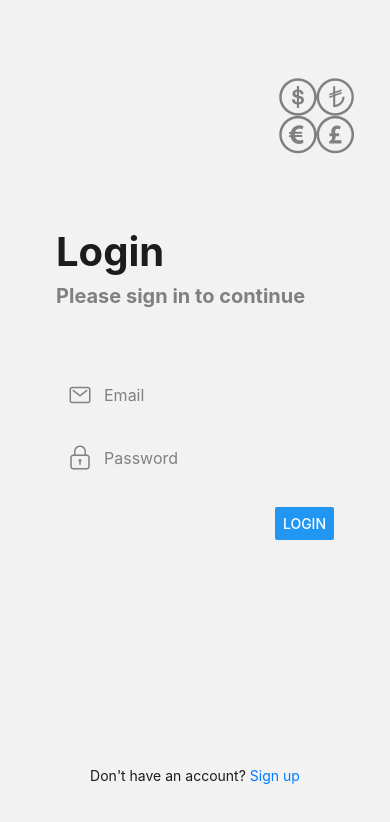
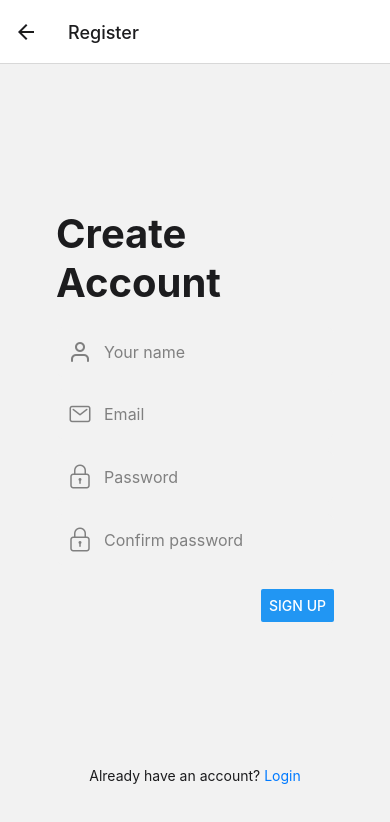
Before and after one commit to LasithaPrabodha/ExpenseTrackingAppRN, a React Native app: screen /Register in a window 390 px wide. Shown: the top 822 px of the page. Built offline with nearby package versions, Linux system fonts and the light colour scheme; no server answers.

Commit message:
renamed navigation names

```diff
--- a/Navigation.tsx
+++ b/Navigation.tsx
@@ -38,12 +38,12 @@
             <>
               <Stack.Screen
                 options={{headerShown: false}}
-                name="LoginScreen"
+                name="Login"
                 component={LoginScreen}
               />
               <Stack.Screen
                 options={{headerBackTitleVisible: false}}
-                name="RegisterScreen"
+                name="Register"
                 component={RegisterScreen}
               />
             </>
@@ -51,11 +51,11 @@
             <>
               <Stack.Screen
                 options={{headerShown: false}}
-                name="HomeScreen"
+                name="Home"
                 component={HomeScreen}
               />
               <Stack.Screen
-                name="CategoriesScreen"
+                name="Categories"
                 component={CategoriesScreen}
               />
             </>
--- a/screens/LoginScreen.tsx
+++ b/screens/LoginScreen.tsx
@@ -101,7 +101,7 @@
         <Text style={{color: colors.text, marginRight: 4}}>
           Don't have an account?
         </Text>
-        <Pressable onPress={() => navigation.navigate('RegisterScreen')}>
+        <Pressable onPress={() => navigation.navigate('Register')}>
           <Text style={{color: colors.primary}}>Sign up</Text>
         </Pressable>
       </View>
--- a/screens/RegisterScreen.tsx
+++ b/screens/RegisterScreen.tsx
@@ -56,7 +56,7 @@
         return response;
       })
       .then((user: UserCredential) => {
-        navigation.navigate('HomeScreen');
+        navigation.navigate('Home');
       })
       .catch(error =>
         Alert.alert('Failed to register... Please try again later.'),
@@ -149,7 +149,7 @@
         <Text style={{color: colors.text, marginRight: 4}}>
           Already have an account?
         </Text>
-        <Pressable onPress={() => navigation.navigate('LoginScreen')}>
+        <Pressable onPress={() => navigation.navigate('Login')}>
           <Text style={{color: colors.primary}}>Login</Text>
         </Pressable>
       </View>
--- a/screens/SettingsScreen.tsx
+++ b/screens/SettingsScreen.tsx
@@ -92,7 +92,7 @@
             />
           }
           onClick={() => {
-            navigation.navigate('CategoriesScreen');
+            navigation.navigate('Categories');
           }}
         />
         <ListItem
```
